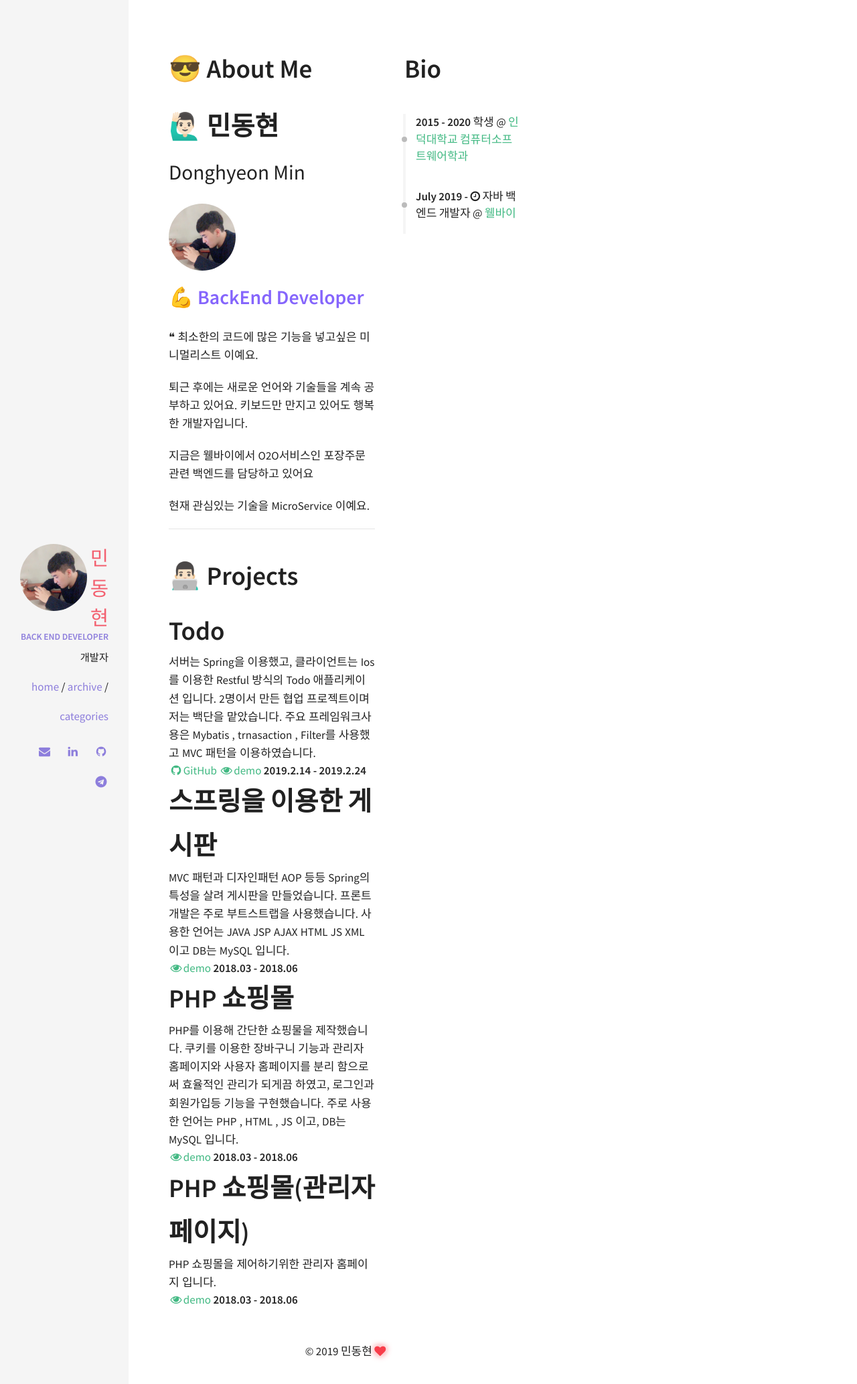
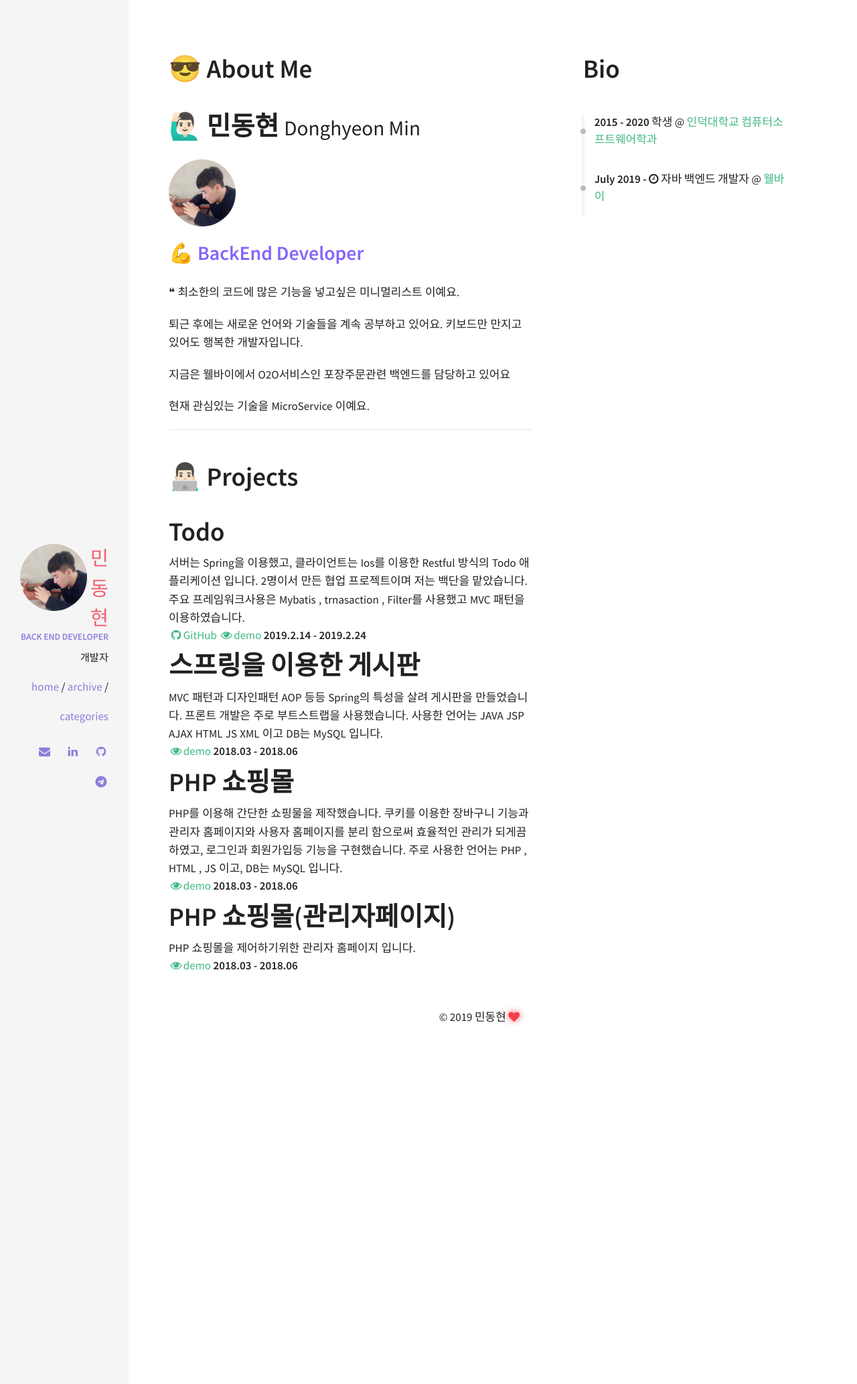
Before and after one commit to DaeAkin/DaeAkin.github.io, a Jekyll site: the page built from index.html, in a window 1280 px wide. Shown: the top 2066 px of the page at 67% size. Built offline with Jekyll 4.4.1, drawn with Linux system fonts in a browser that asks for light colours.

Commit message:
포스트 오른쪽 마진 500px -> 100px로 수정

```diff
--- a/_sass/pages/_post.scss
+++ b/_sass/pages/_post.scss
@@ -16,7 +16,7 @@
     overflow-y: scroll;
     position: initial;
     top: 0;
-    padding: 50px 500px 0 60px;
+    padding: 50px 100px 0 60px;
   }
 }
 
```
